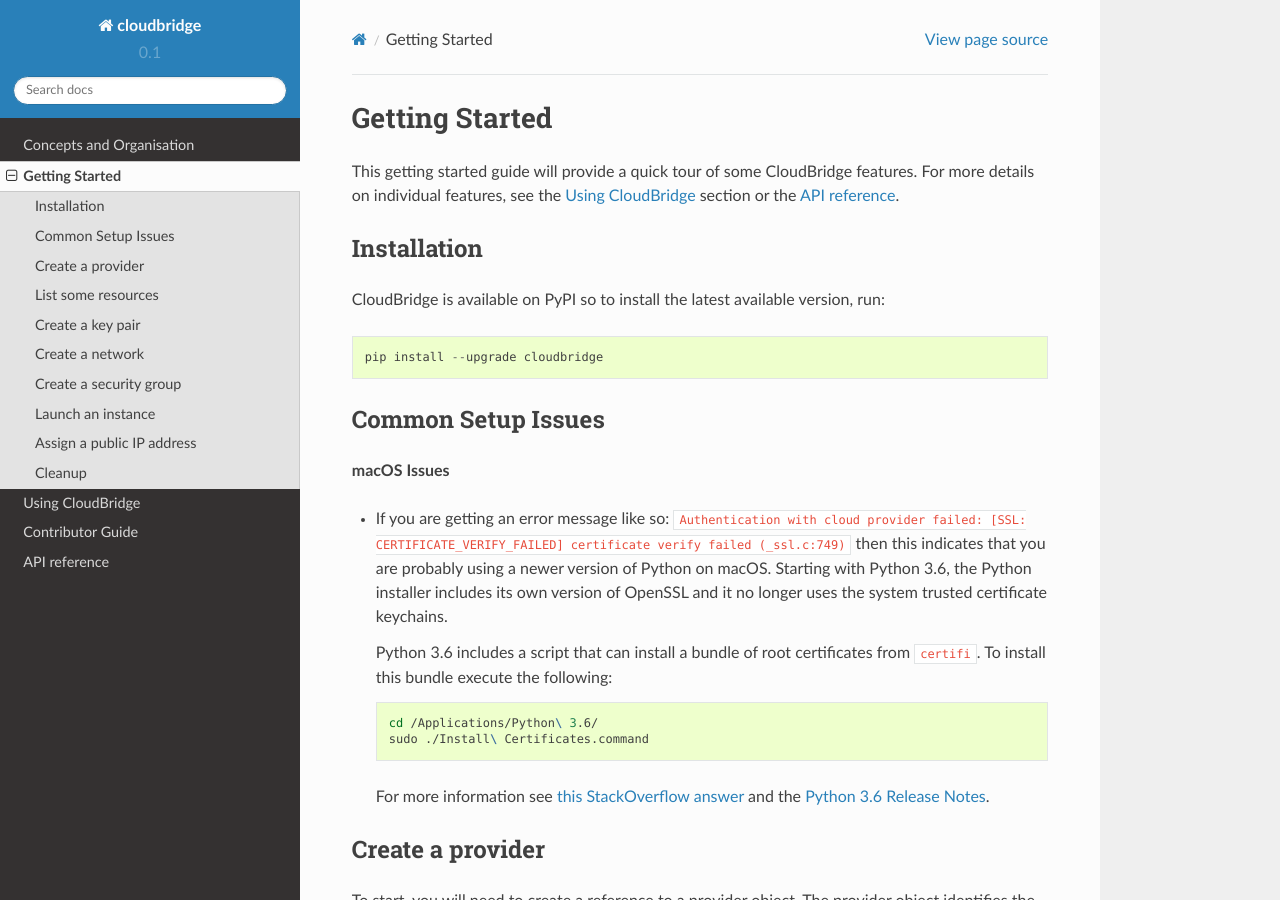
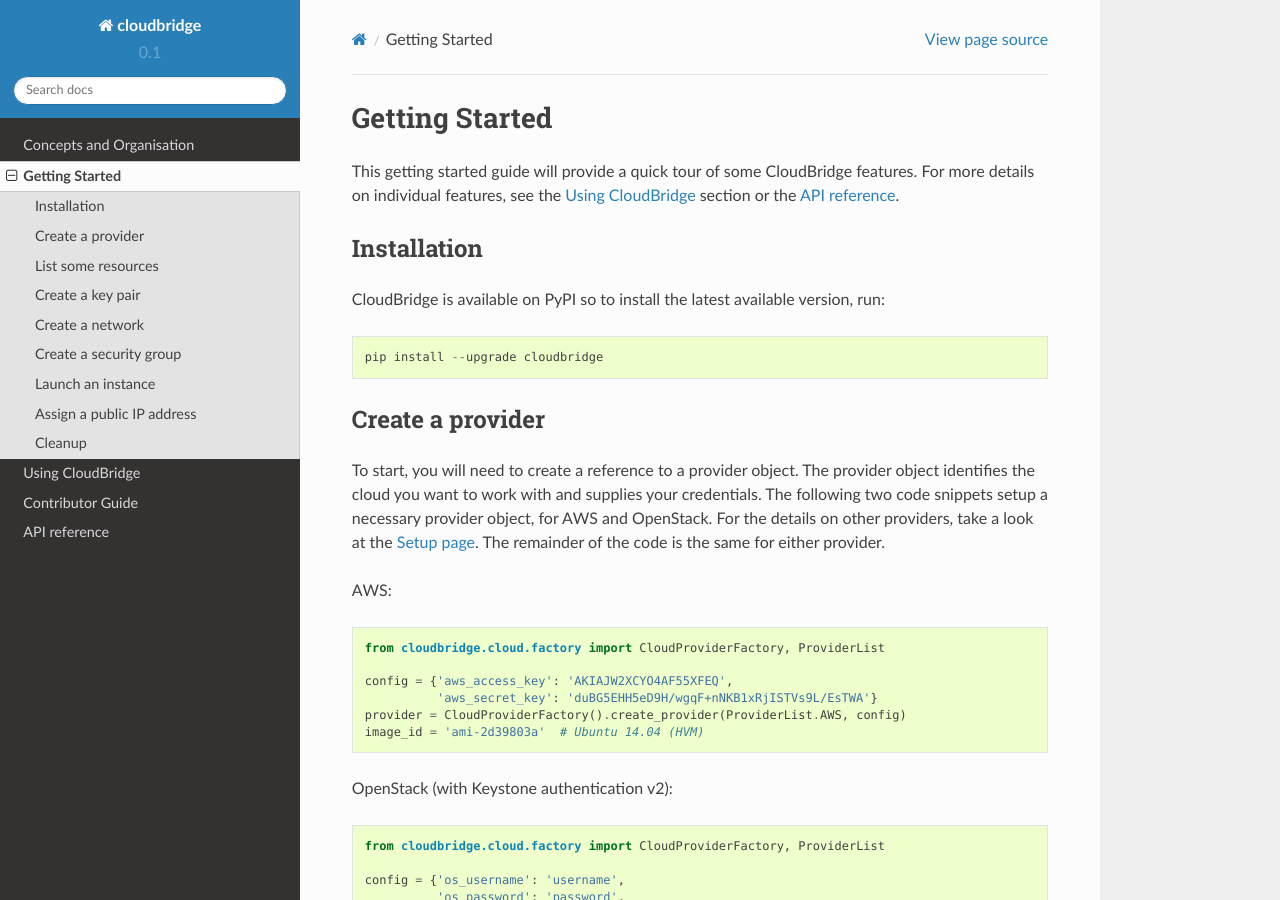
Before and after one commit to CloudVE/cloudbridge, a Sphinx documentation site: the page built from docs/getting_started.rst, in a window 1280 px wide and 900 px high. Built offline with Sphinx 7.4.7 and the Read the Docs theme 2.0.0, drawn with Linux system fonts in a browser that asks for light colours.

Commit message:
Moving "common setup issues" to separate page

```diff
--- a/docs/getting_started.rst
+++ b/docs/getting_started.rst
@@ -11,28 +11,6 @@
 run::
 
     pip install --upgrade cloudbridge
-
-Common Setup Issues
--------------------
-
-**macOS Issues**
-
-* If you are getting an error message like so: ``Authentication with cloud provider failed: [SSL: CERTIFICATE_VERIFY_FAILED] certificate verify failed (_ssl.c:749)``
-  then this indicates that you are probably using a newer version of Python on
-  macOS. Starting with Python 3.6, the Python installer includes its own version
-  of OpenSSL and it no longer uses the system trusted certificate keychains.
-
-  Python 3.6 includes a script that can install a bundle of root certificates
-  from ``certifi``.  To install this bundle execute the following:
-
-  .. code-block:: bash
-
-    cd /Applications/Python\ 3.6/
-    sudo ./Install\ Certificates.command
-
-  For more information see `this StackOverflow
-  answer <https://stackoverflow.com/a/42583411/1419499>`_ and the `Python 3.6
-  Release Notes <https://www.python.org/downloads/release/python-360/>`_.
 
 Create a provider
 -----------------
--- a/docs/topics/overview.rst
+++ b/docs/topics/overview.rst
@@ -12,3 +12,4 @@
     Object states and lifecycles <object_lifecycles.rst>
     Paging and iteration <paging_and_iteration.rst>
     Using block storage <block_storage.rst>
+    Common setup issues <common_setup_issues.rst>
```
Also changed, not shown: docs/topics/common_setup_issues.rst (added, +22 -0 lines).
